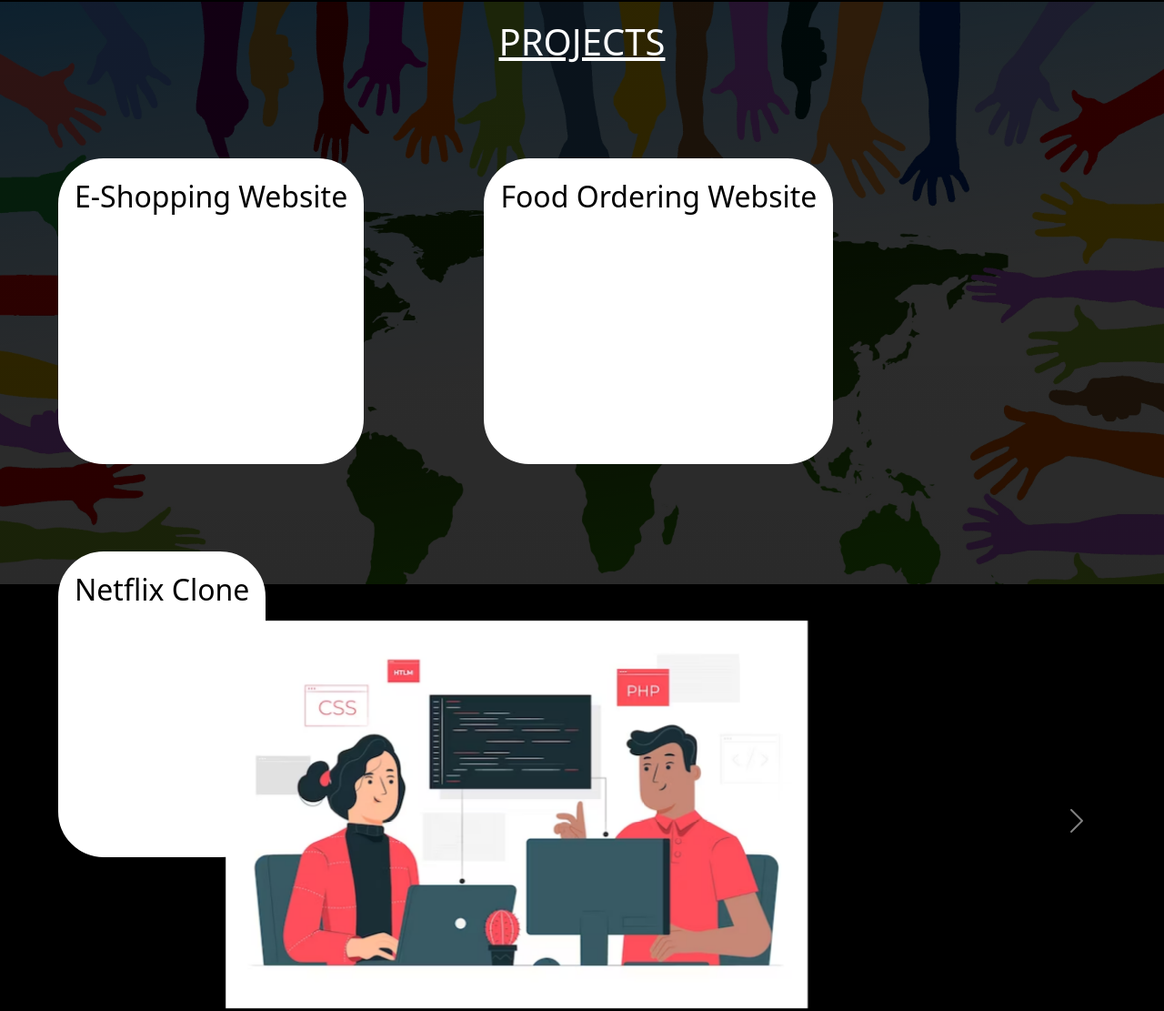
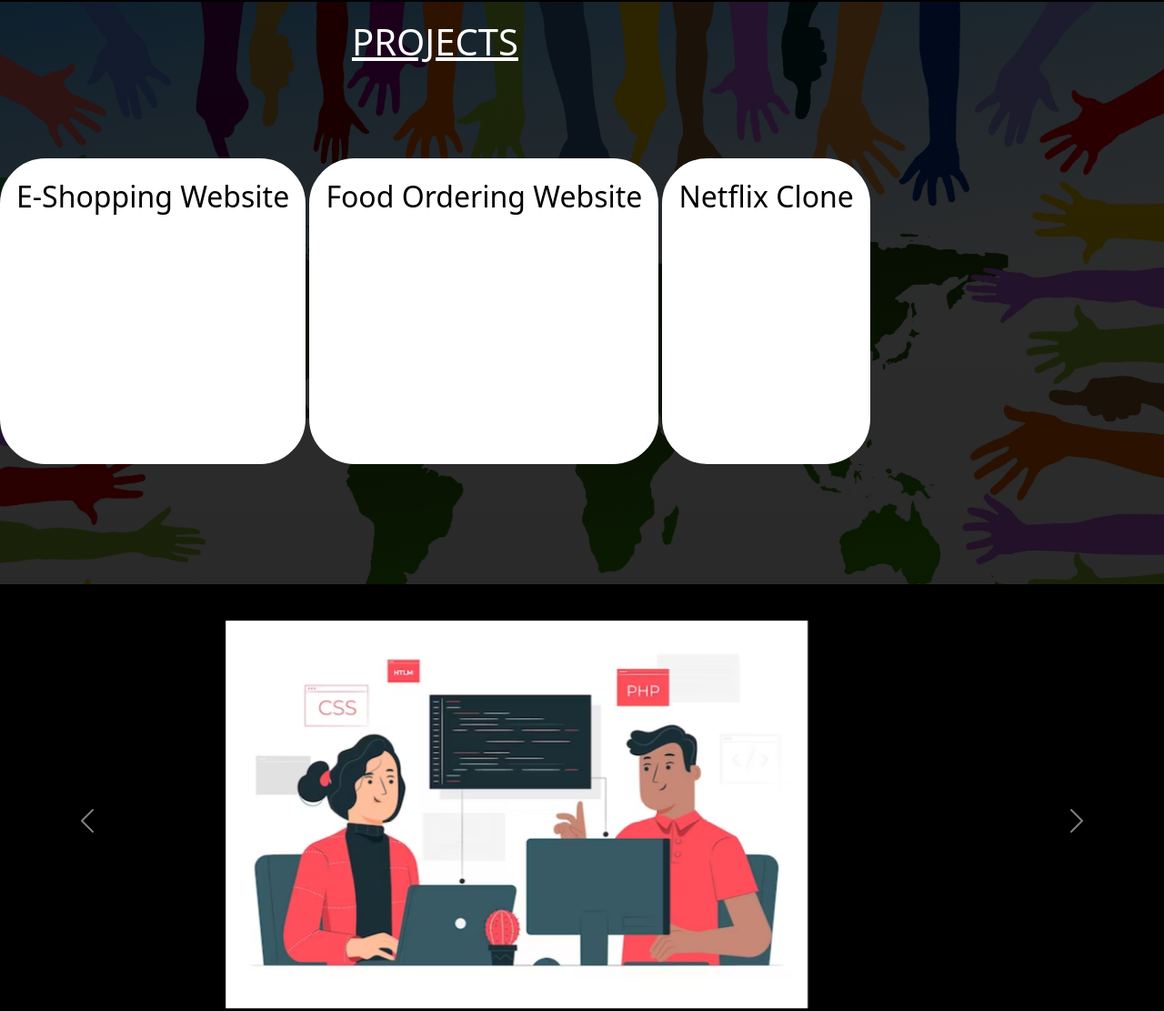
Before and after one commit to YogeshhSahu/portfolio, a plain HTML site: page index.html in a window 1280 px wide. Shown: the part 2594-3705 px from the top of the page at 91% size. Drawn offline with nearby package versions, Linux system fonts and the light colour scheme.

Commit message:
Update style.css

```diff
--- a/style.css
+++ b/style.css
@@ -140,7 +140,7 @@ project{
     height: 42vh;
     font-size: 2em;
     text-align: center;
-    margin: 9vh 5vw 3vh 5vw;
+    margin: 9vh 0 3vh 0;
     padding: 2vh;
     border: 2px solid white;
     display: inline-block;
```
